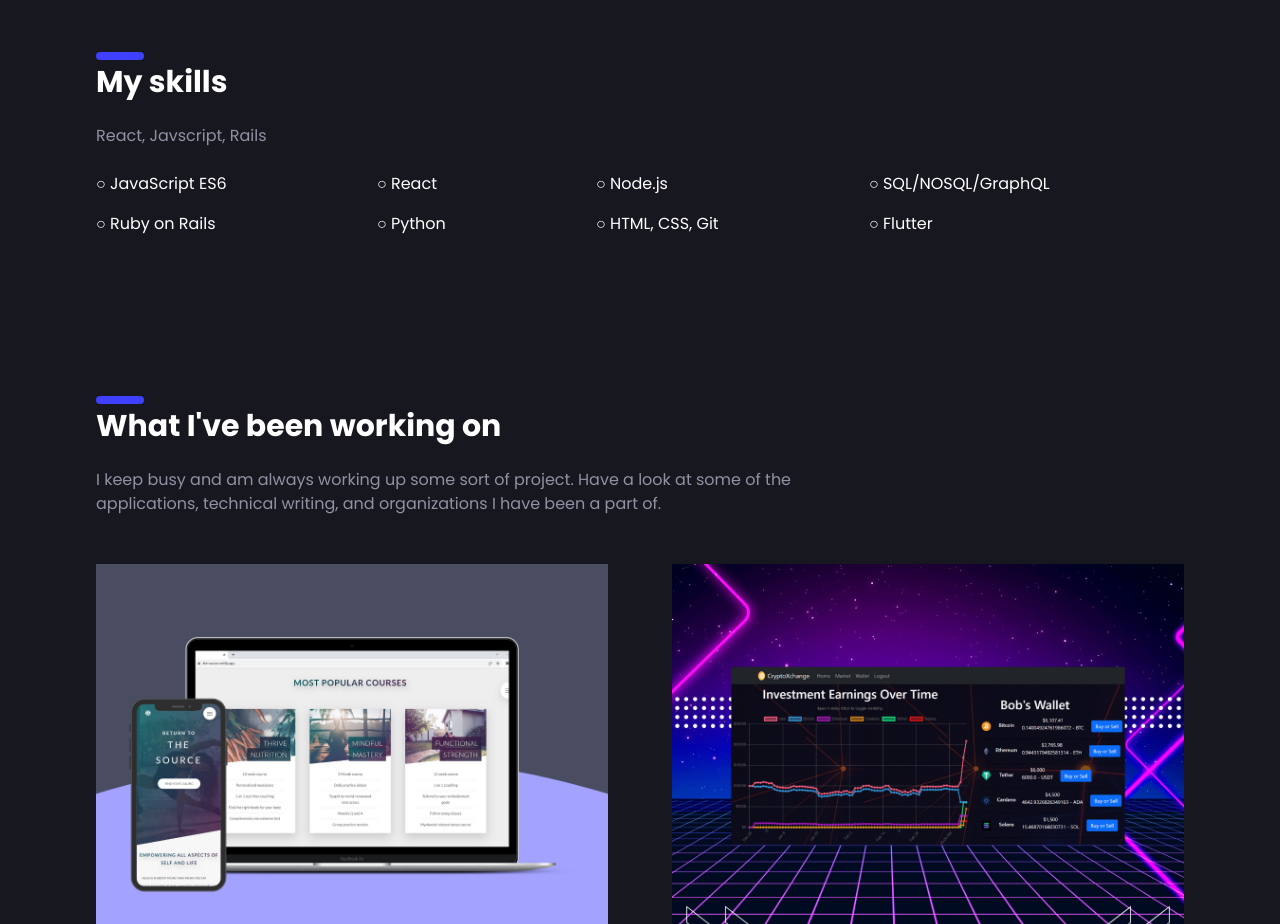
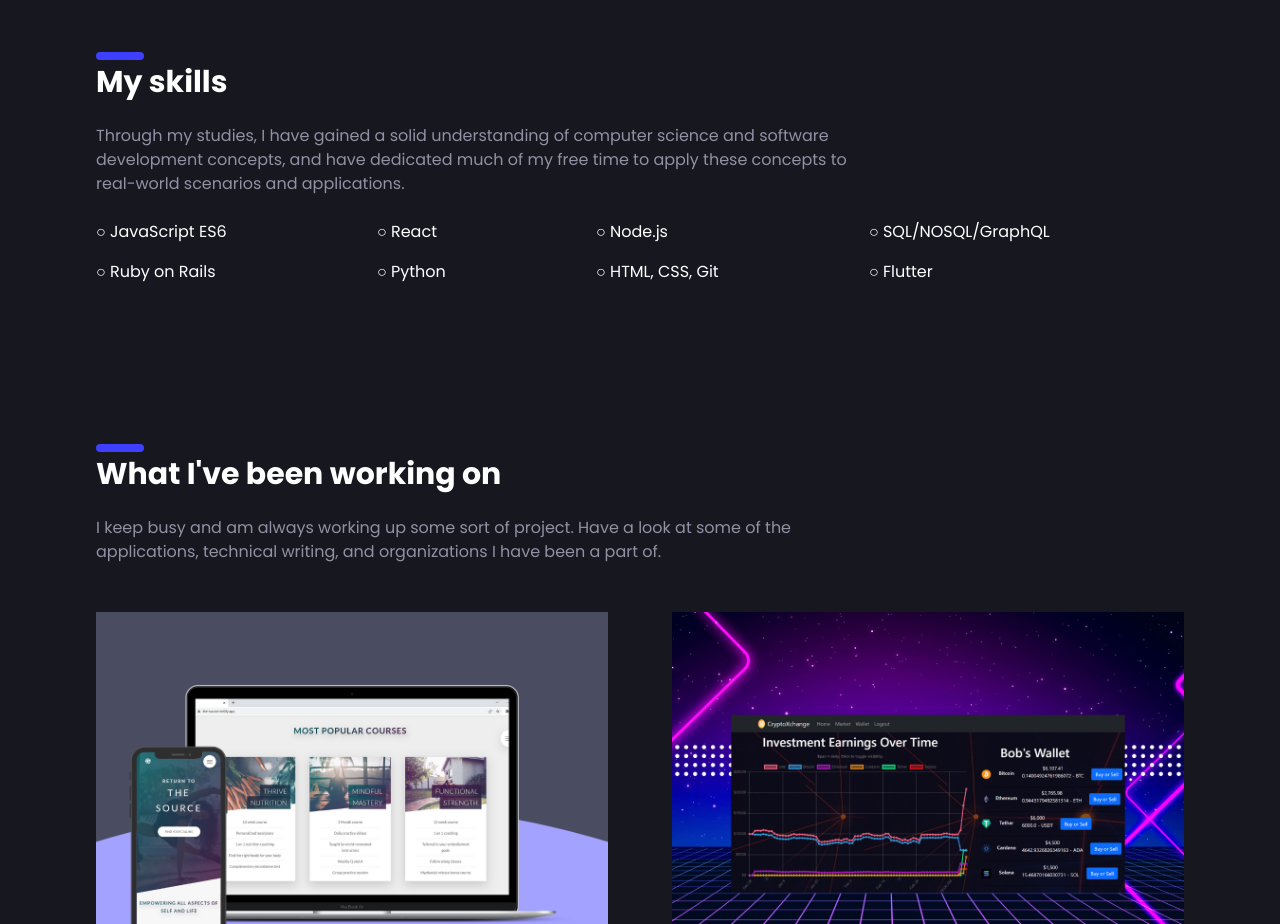
Before and after one commit to TraeCoker/portfolio, a Next.js app: page / in a window 1280 px wide. Shown: the part 1420-2344 px from the top of the page. Built offline with nearby package versions, Linux system fonts and the light colour scheme.

Commit message:
update skills

```diff
--- a/pages/index.tsx
+++ b/pages/index.tsx
@@ -79,7 +79,7 @@ export default function Home() {
       <div className="container mt-40 flex justify-between items-center mx-auto px-8 md:px-14 lg:px-24 w-full">
 			    <section className="w-full">
 				  <h2 id="skills" className="secondary-title">My skills</h2>
-				  <p className="section-paragraph">React, Javscript, Rails</p>
+				  <p className="section-paragraph">Through my studies, I have gained a solid understanding of computer science and software development concepts, and have dedicated much of my free time to apply these concepts to real-world scenarios and applications. </p>
           <div className="grid grid-rows-2 grid-flow-col gap-4">
             <p><span>○</span> JavaScript ES6</p>
             <p><span>○</span> Ruby on Rails</p>
```
